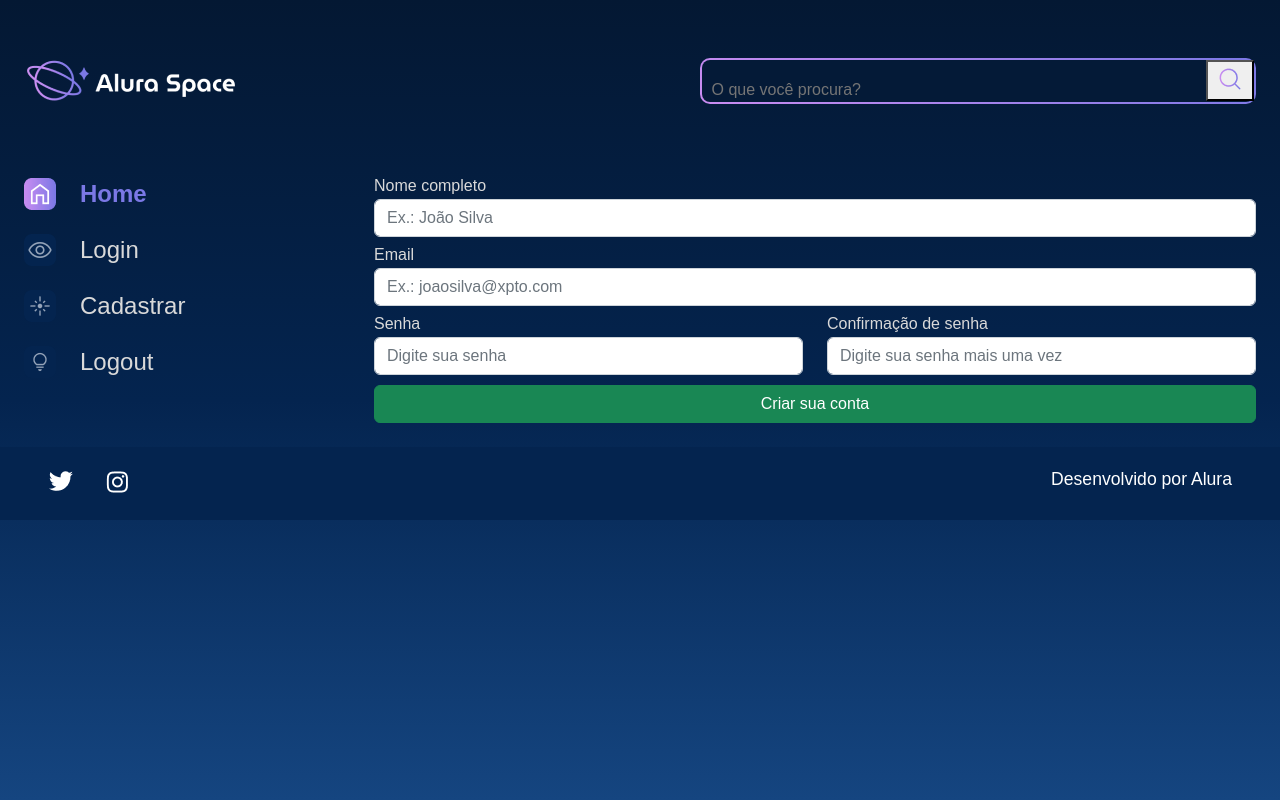
After one commit to KaioVinicios/Alura, a Django app: page /cadastro in a window 1280 px wide. The commit adds this page. Run offline with Django 5.2, Linux system fonts and the light colour scheme.

Commit message:
Definindo templates login/cadastro

```diff
--- a/AluraSpace/templates/galeria/partials/_menu.html
+++ b/AluraSpace/templates/galeria/partials/_menu.html
@@ -17,8 +17,8 @@
         <section class="menu-lateral">
             <nav class="menu-lateral__navegacao">
                 <a href="#"><img src="{% static '/assets/ícones/1x/Home - ativo.png' %}"> Home</a>
-                <a href="#"><img src="{% static '/assets/ícones/1x/Mais vistas - inativo.png' %}"> Mais vistas</a>
-                <a href="#"><img src="{% static '/assets/ícones/1x/Novas - inativo.png' %}"> Novas</a>
+                <a href="{% url "login"%}"><img src="{% static '/assets/ícones/1x/Mais vistas - inativo.png' %}"> Login</a>
+                <a href="{% url "cadastro" %}"><img src="{% static '/assets/ícones/1x/Novas - inativo.png' %}"> Cadastro</a>
                 <a href="#"><img src="{% static '/assets/ícones/1x/Surpreenda-me - inativo.png' %}"> Surpreenda-me</a>
             </nav>
         </section>
--- /dev/null
+++ b/AluraSpace/templates/usuarios/cadastro.html
@@ -0,0 +1,72 @@
+{% load static %}
+
+<!DOCTYPE html>
+<html lang="pt-br">
+
+<head>
+    <meta charset="UTF-8">
+    <meta http-equiv="X-UA-Compatible" content="IE=edge">
+    <meta name="viewport" content="width=device-width, initial-scale=1.0">
+    <title>Alura Space</title>
+    <link rel="preconnect" href="https://fonts.googleapis.com">
+    <link rel="preconnect" href="https://fonts.gstatic.com" crossorigin>
+    <link href="https://fonts.googleapis.com/css2?family=Poppins:wght@400;500;600&display=swap" rel="stylesheet">
+    <!-- CSS only -->
+    <link href="https://cdn.jsdelivr.net/npm/bootstrap@5.2.2/dist/css/bootstrap.min.css" rel="stylesheet" integrity="sha384-Zenh87qX5JnK2Jl0vWa8Ck2rdkQ2Bzep5IDxbcnCeuOxjzrPF/et3URy9Bv1WTRi" crossorigin="anonymous">
+    <link rel="stylesheet" href="{% static '/styles/style.css' %}">
+</head>
+
+<body>
+    <div class="pagina-inicial">
+        <header class="cabecalho">
+            <img src="{% static '/assets/logo/Logo(2).png' %}" alt="Logo da Alura Space" />
+            <div class="cabecalho__busca">
+                <div class="busca__fundo">
+                    <form action="{% url 'buscar' %}">
+                        <input  class="busca__input" type="text" name="buscar" placeholder="O que você procura?">
+                        <button type="submit">
+                            <img class="busca__icone" src="{% static '/assets/ícones/1x/search.png' %}" alt="ícone de search">
+                        </button>
+                    </form>
+                </div>
+            </div>
+        </header>
+        <main class="principal">
+            <section class="menu-lateral">
+                <nav class="menu-lateral__navegacao">
+                    <a href="{% url 'index' %}"><img src="{% static '/assets/ícones/1x/Home - ativo.png' %}"> Home</a>
+                    <a href="{% url 'login' %}"><img src="{% static '/assets/ícones/1x/Mais vistas - inativo.png' %}"> Login</a>
+                    <a href="{% url 'cadastro' %}"><img src="{% static '/assets/ícones/1x/Novas - inativo.png' %}"> Cadastrar</a>
+                    <a href="#"><img src="{% static '/assets/ícones/1x/Surpreenda-me - inativo.png' %}"> Logout</a>
+                </nav>
+            </section>
+            <section class="galeria" style="margin-left: 5em">
+                <form action="" method="">
+                    <div class="row">
+                        <div class="col-12 col-lg-12" style="margin-bottom: 10px;">
+                            <label for="nome_cadastro" style="color:#D9D9D9; margin-bottom: 5px;"><b>Nome completo</b></label>
+                            <input type="text" class="form-control" name="nome_cadastro" placeholder="Ex.: João Silva" required>
+                        </div>
+                        <div class="col-12 col-lg-12" style="margin-bottom: 10px;">
+                            <label for="email" style="color:#D9D9D9; margin-bottom: 5px;"><b>Email</b></label>
+                            <input type="email" class="form-control" name="email" placeholder="Ex.: joaosilva@xpto.com" required>
+                        </div>
+                        <div class="col-12 col-lg-6" style="margin-bottom: 10px;">
+                            <label for="password1" style="color:#D9D9D9; margin-bottom: 5px;"><b>Senha</b></label>
+                            <input type="password" class="form-control" name="password1" placeholder="Digite sua senha" required>
+                        </div>
+                        <div class="col-12 col-lg-6" style="margin-bottom: 10px;">
+                            <label for="password2" style="color:#D9D9D9; margin-bottom: 5px;"><b>Confirmação de senha</b></label>
+                            <input type="password" class="form-control" name="password2" placeholder="Digite sua senha mais uma vez" required>
+                        </div>
+                        <div class="col-12 text-center">
+                            <button class="btn btn-success col-12" style="padding: top 5px;" type="submit">Criar sua conta</button>
+                        </div>
+                    </div>
+                </form>
+            </section>
+        </main>
+    </div>
+</body>
+
+{% include 'galeria/partials/_footer.html' %}
--- a/AluraSpace/usuarios/urls.py
+++ b/AluraSpace/usuarios/urls.py
@@ -1,5 +1,7 @@
 from django.urls import path
-from galeria.views import index, imagem, buscar
+from usuarios.views import login, cadastro
 
 urlpatterns = [
+    path('login', login, name='login'),
+    path('cadastro', cadastro, name='cadastro')
 ]
--- a/AluraSpace/usuarios/views.py
+++ b/AluraSpace/usuarios/views.py
@@ -1,3 +1,7 @@
 from django.shortcuts import render
 
-# Create your views here.
+def login(request):
+    return render(request, 'usuarios/login.html')
+
+def cadastro(request):
+    return render(request, 'usuarios/cadastro.html')
```
Also changed, not shown: AluraSpace/templates/usuarios/login.html (added, +64 -0 lines).
